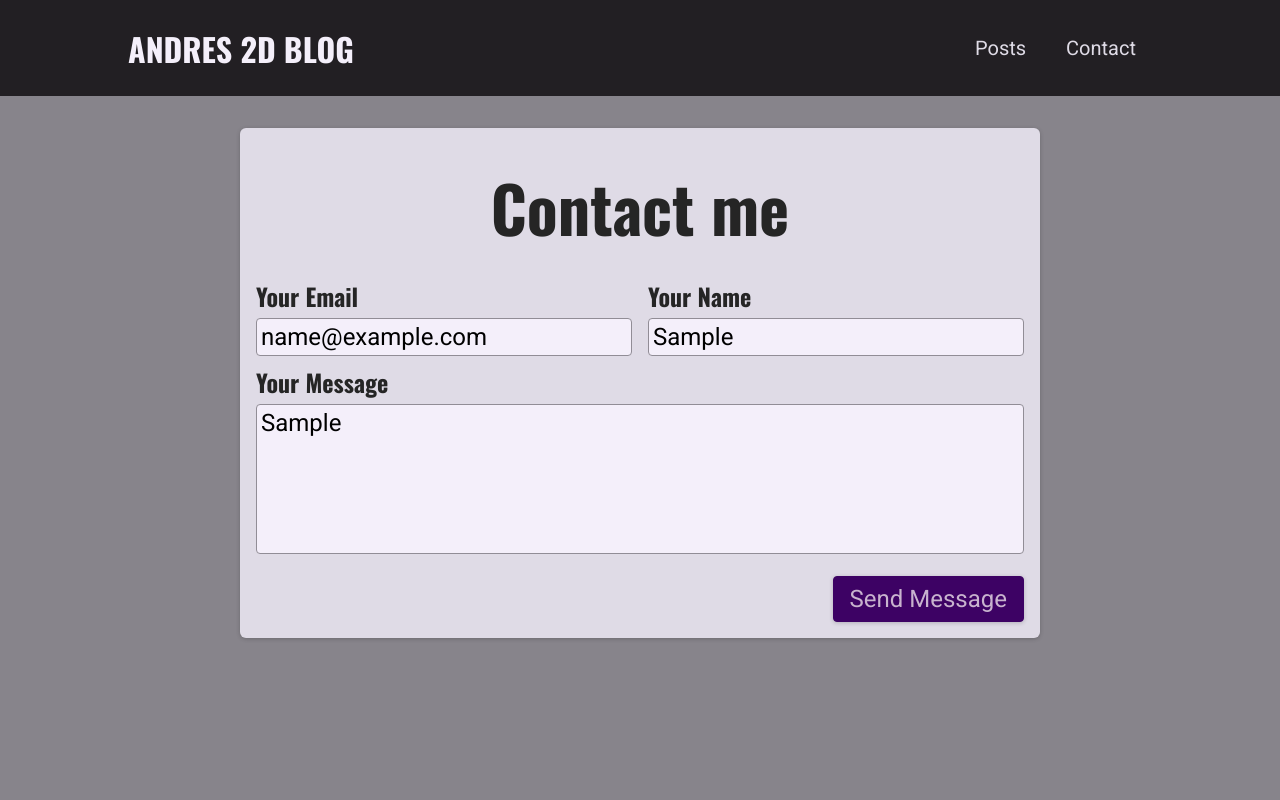
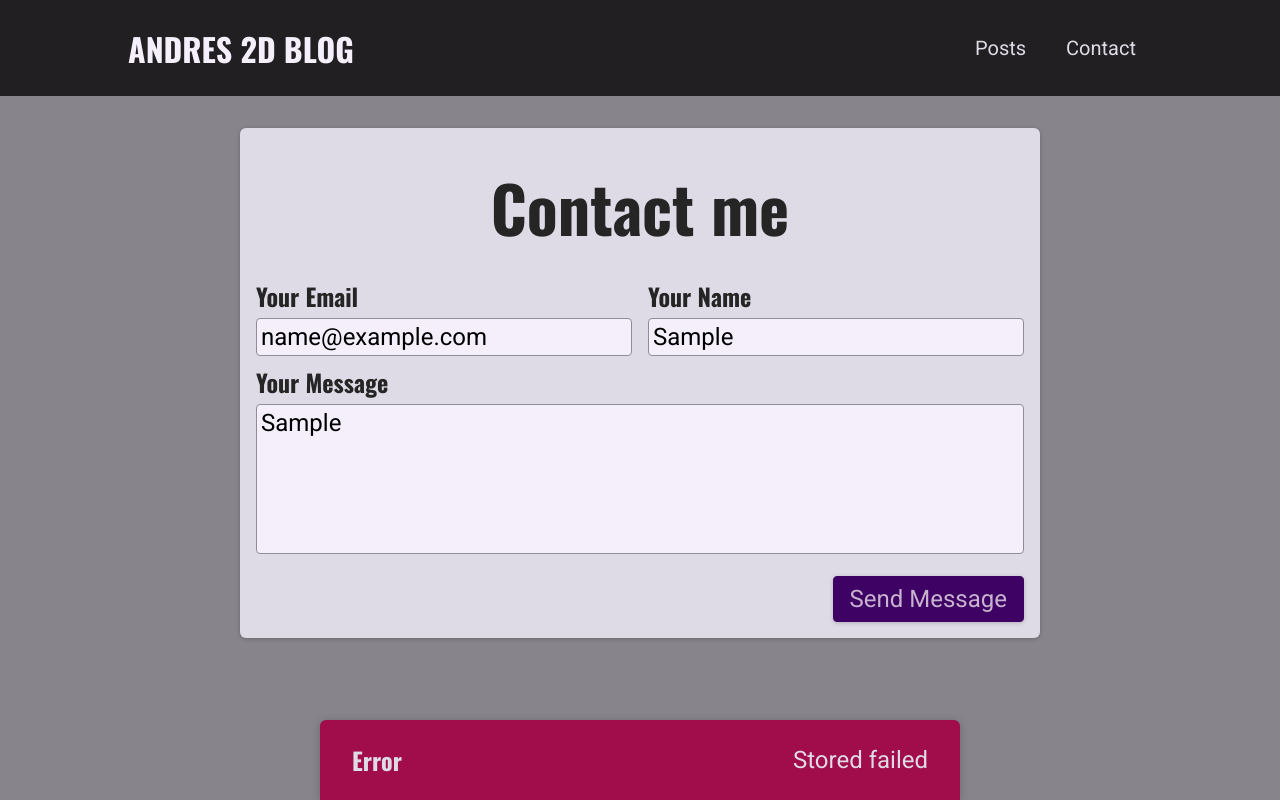
Before and after one commit to Andres2D/2d-blog-nextjs, a Next.js app: page /contact in a window 1280 px wide. Both pictures are taken after typing "name@example.com", "Sample", "Sample" into the empty fields and a click on the button "Send Message". Built offline with nearby package versions, Linux system fonts and the light colour scheme; no server answers; the database is empty.

Commit message:
Add contact form feedback notification

```diff
--- a/components/contact/contact-form.js
+++ b/components/contact/contact-form.js
@@ -1,27 +1,96 @@
-import { useState } from 'react';
+import { useState, useEffect } from 'react';
+import Notification from '../ui/notification';
 import styles from './contact-form.module.css';
 
+const sendContactData = async({
+  email,
+  name,
+  message
+}) => {
+  const response = await fetch('/api/contact', {
+    method: 'POST',
+    body: JSON.stringify({
+      email,
+      name,
+      message
+    }),
+    headers: {
+      'Content-Type': 'application/json'
+    }
+  });
+
+  const data = await response.json();
+
+  if(!response.ok) {
+    throw new Error(data.message || 'Something went wrong!' );
+  }
+};
+
 const ContactForm = () => {
+
+  const [requestStatus, setRequestStatus] = useState();
+  const [requestError, setRequestError] = useState();
+
+  useEffect(() => {
+    if(requestStatus === 'success' || requestStatus === 'error') {
+      const timer = setTimeout(() => {
+        setRequestStatus(null);
+      }, 3000);
+
+      return () => clearTimeout(timer);
+    }
+  }, [requestStatus]);
 
   const [email, setEmail] = useState('');
   const [name, setName] = useState('');
   const [message, setMessage] = useState('');
 
-  const submitHandler = (evt) => {
+  const submitHandler = async(evt) => {
     evt.preventDefault();
 
-    fetch('/api/contact', {
-      method: 'POST',
-      body: JSON.stringify({
+    setRequestStatus('pending');
+
+    try {
+      await sendContactData({
         email,
         name,
         message
-      }),
-      headers: {
-        'Content-Type': 'application/json'
-      }
-    });
+      });
+      setRequestStatus('success');
+      setEmail('');
+      setName('');
+      setMessage('');
+    }catch(error) {
+      setRequestStatus('error');
+      setRequestError(error.message);
+    }
   };
+
+  let notification;
+
+  if(requestStatus === 'pending') {
+    notification = {
+      status: 'pending',
+      title: 'Sending message...',
+      message: 'Your message is on its way!'
+    }
+  }
+
+  if(requestStatus === 'success') {
+    notification = {
+      status: 'success',
+      title: 'Success!',
+      message: 'Message sent successfully!'
+    }
+  }
+
+  if(requestStatus === 'error') {
+    notification = {
+      status: 'error',
+      title: 'Error',
+      message: requestError
+    }
+  }
 
   return (
     <section className={styles.contact}>
@@ -67,6 +136,13 @@ const ContactForm = () => {
           <button type='submit' className={styles.button}>Send Message</button>
         </div>
       </form>
+      {notification && (
+        <Notification
+          status={notification.status}
+          title={notification.title}
+          message={notification.message}
+        />
+      )}
     </section>
   );
 };
--- a/components/ui/notification.js
+++ b/components/ui/notification.js
@@ -1,5 +1,5 @@
 import ReactDOM from 'react-dom';
-import styles from './notification.module.css';
+import classes from './notification.module.css';
 
 function Notification(props) {
   const { title, message, status } = props;
@@ -18,8 +18,8 @@ function Notification(props) {
 
   return (
     <div className={cssClasses}>
-      <h2 className={styles.title}>{title}</h2>
-      <p className={styles.subtitle}>{message}</p>
+      <h2 className={classes.title}>{title}</h2>
+      <p className={classes.subtitle}>{message}</p>
     </div>
   );
 }
```
